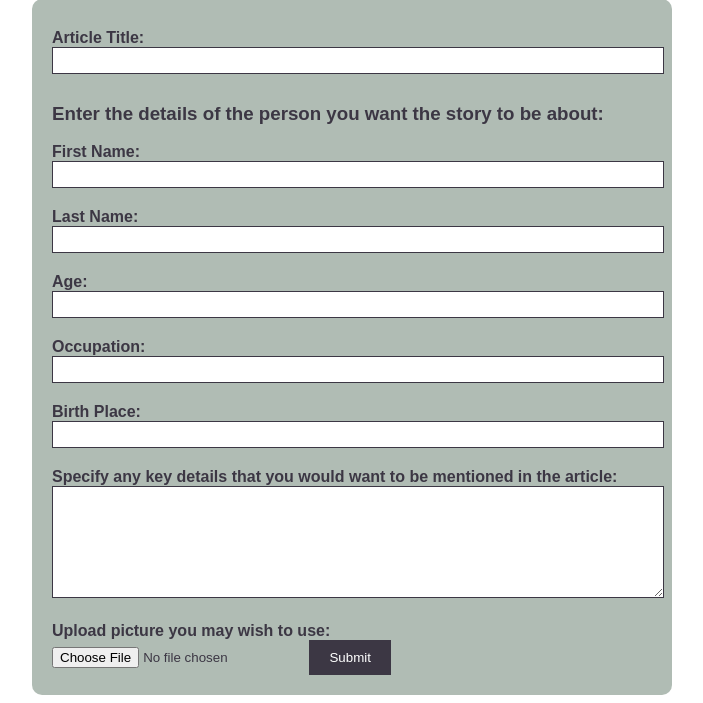
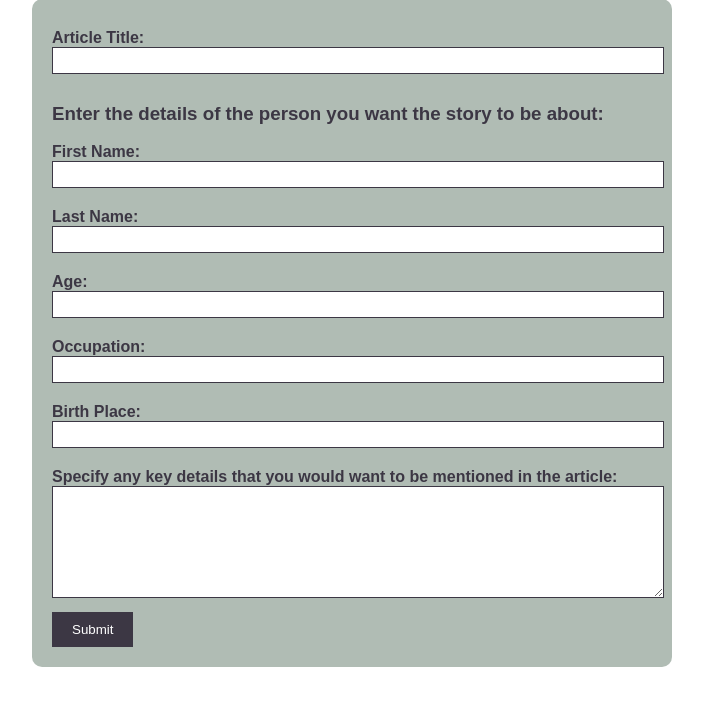
Before and after one commit to CiaranMaloy/HTP-Novelty-Article, a Flask app: page / in a window 1280 px wide. Shown: the part 135-838 px from the top of the page, without its empty margins (288-991 px from the left). After the commit the page ends 802 px from the top, so only its background shows below. Run offline with Flask 3, Linux system fonts and the light colour scheme.

Commit message:
To be pushed to main

```diff
--- a/gpt_api_call.py
+++ b/gpt_api_call.py
@@ -1,6 +1,7 @@
 import openai
 import os
 from dotenv import load_dotenv
+import requests
 
 load_dotenv()
 
@@ -23,7 +24,7 @@ def generate_image(prompt):
     generated_image = response['data'][0]['url']
     return generated_image
 
-def download_image(url, save_path, requests):
+def download_image(url, save_path):
     response = requests.get(url)
     with open(save_path, 'wb') as file:
         file.write(response.content)
--- a/website/templates/article.html
+++ b/website/templates/article.html
@@ -36,7 +36,6 @@
   </header>
 
   <article>
-    <img src="{{ url_for('static', filename='uploads/' + filename) }}" alt="Uploaded Picture">
     <p>
     {% for line in content%}
     {{line}}<br>
--- a/website/templates/home.html
+++ b/website/templates/home.html
@@ -80,8 +80,6 @@
         <label for="key-details">Specify any key details that you would want to be mentioned in the article:</label>
         <textarea id="key-details" name="key-details" maxlength="400" required></textarea>
 
-        <label for="picture">Upload picture you may wish to use:</label>
-        <input type="file" id="picture" name="picture">
         <input type="submit" value="Submit">
     </form>
 </body>
--- a/website/views.py
+++ b/website/views.py
@@ -1,7 +1,7 @@
 from flask import Blueprint, render_template, request, flash, jsonify, redirect, url_for
 from flask_login import login_required, current_user
 import json
-from gpt_api_call import ask_gpt
+from gpt_api_call import ask_gpt, generate_image, download_image
 from generate_prompt import format_prompt
 from datetime import datetime
 
@@ -14,6 +14,8 @@ def home():
         file = request.files['picture']
 
         prompt = format_prompt(request)
+        #image_url = generate_image(request.form['article-title'])
+        #download_image(image_url, 'image.jpg')
         response = ask_gpt(prompt)
 
         content = response.choices[0]['message']['content']
```
Also changed, not shown: image.jpg (added).
